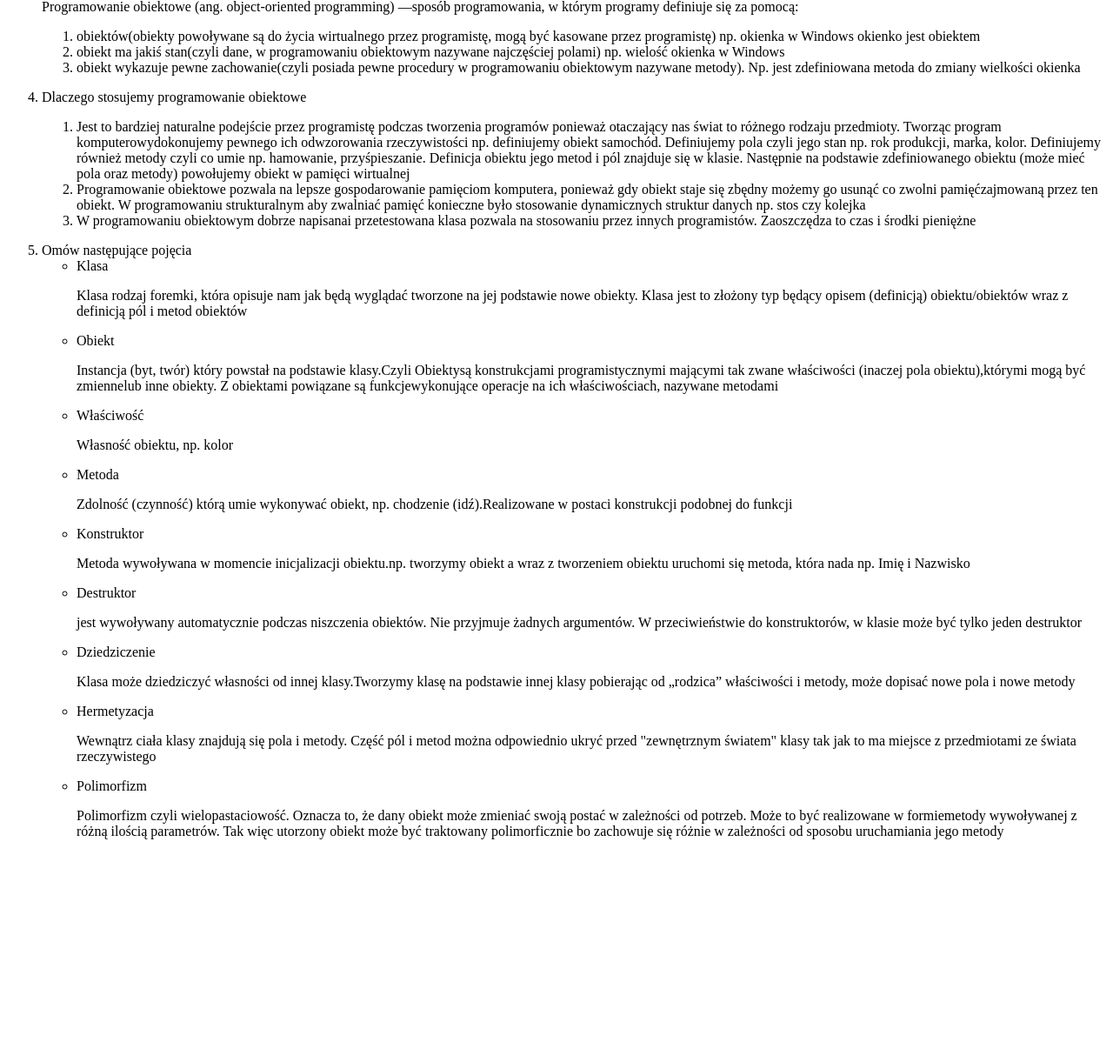
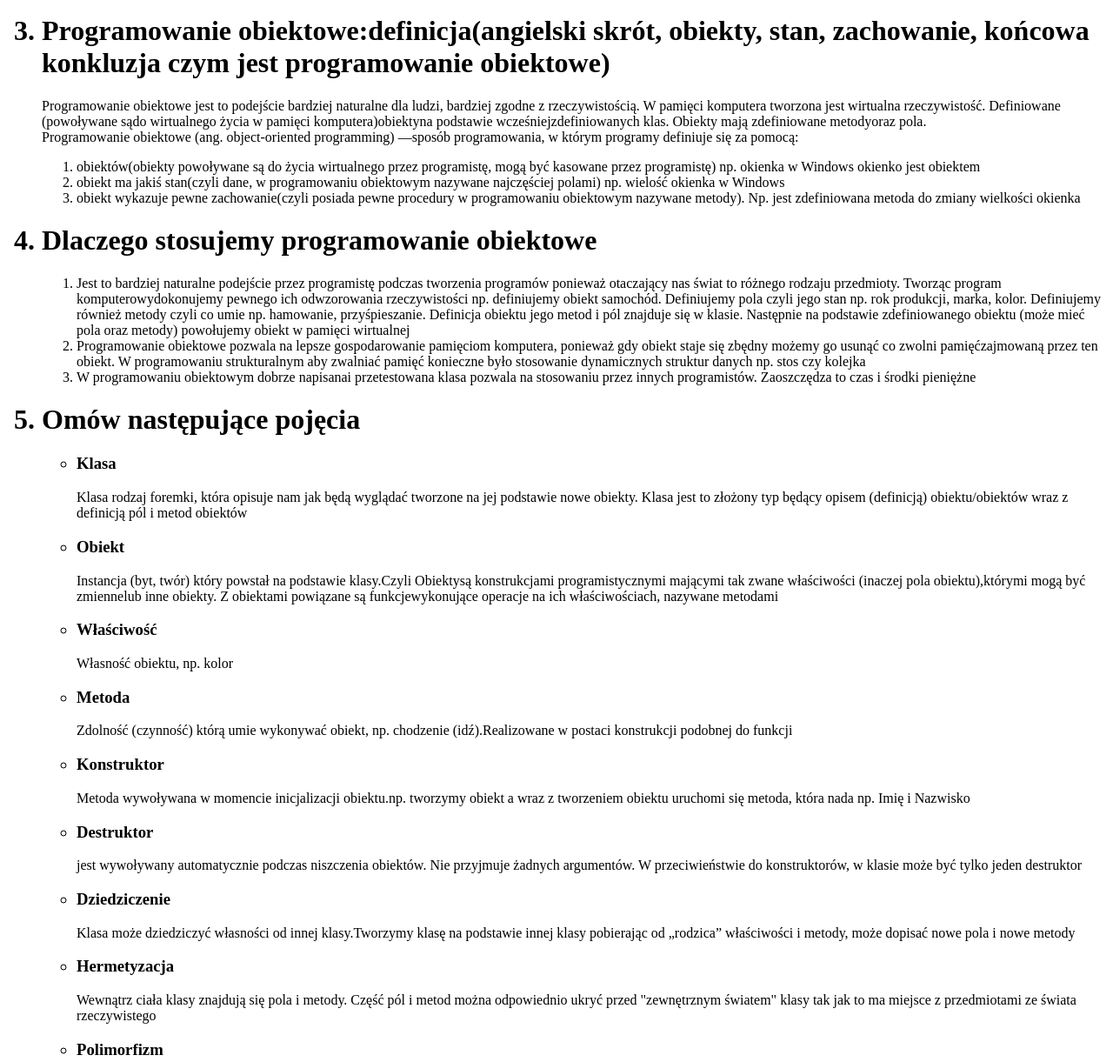
Before and after one commit to RDT1337/Java, a plain HTML site: page zadanie28_Dzi.html in a window 1280 px wide. Shown: the part 415-1636 px from the top of the page at 87% size. Before the commit the page ends 1396 px from the top, so only its background shows below. Drawn offline with Linux system fonts and the light colour scheme.

Commit message:
Update zadanie28_Dzi.html

```diff
--- a/zadanie28_Dzi.html
+++ b/zadanie28_Dzi.html
@@ -1,8 +1,8 @@
 <!DOCTYPE html>
-<html lang="en">
+<html lang="pl">
 <head>
     <meta charset="UTF-8">
-    <title>Dziubich</title>
+    <title> Jakub Dziubich </title>
 </head>
 <body>
     <ol>
@@ -11,7 +11,7 @@
     <li> Programowanie strukturalne </li>
     <li> Programowanie obiektowe </li>
     </ol></p>
-        <li> Opisz paradygmat programowania strukturalnego. Założenia programowania strukturalnego </li>
+    <h1><li> Opisz paradygmat programowania strukturalnego. Założenia programowania strukturalnego </li></h1>
        <p> paradygmat programowania opierający się na podziale kodu źródłowego programu na procedury i hierarchicznie ułożone bloki z wykorzystaniem struktur kontrolnych w postaci instrukcji wyboru i pętli </p>
        <ol>
       <li> Podzielone bloki kodu mają jeden punkt wejścia (mogą mieć wiele punktów wyjścia) </li>
@@ -22,7 +22,7 @@
       <li> Unikanie instrukcji break, continue </li>
       <li> W programowaniu proceduralnym(strukturalne) funkcje i zmienne opisujące dany przedmiot nie są ze sobą powiązane </li>
       </ol>
-        <li> Programowanie obiektowe:definicja(angielski skrót, obiekty, stan, zachowanie, końcowa konkluzja czym jest programowanie obiektowe) </li>
+      <h1><li> Programowanie obiektowe:definicja(angielski skrót, obiekty, stan, zachowanie, końcowa konkluzja czym jest programowanie obiektowe) </li></h1>
       <p> Programowanie obiektowe jest to podejście bardziej naturalne dla ludzi, bardziej zgodne z rzeczywistością. W pamięci komputera tworzona jest wirtualna rzeczywistość. Definiowane (powoływane sądo wirtualnego życia w pamięci komputera)obiektyna podstawie wcześniejzdefiniowanych klas. Obiekty mają zdefiniowane metodyoraz pola. <br>
         Programowanie obiektowe (ang. object-oriented programming) —sposób programowania, w którym programy definiuje się za pomocą:
        <ol>
@@ -31,7 +31,7 @@
        <li> obiekt wykazuje pewne zachowanie(czyli posiada pewne procedury w programowaniu obiektowym nazywane metody). Np. jest zdefiniowana metoda do zmiany wielkości okienka </li>
        </ol>
        </p>
-        <li> Dlaczego stosujemy programowanie obiektowe </li>
+        <h1><li> Dlaczego stosujemy programowanie obiektowe </li></h1>
         <p>
         <ol>
         <li> Jest to bardziej naturalne podejście przez programistę podczas tworzenia programów ponieważ otaczający nas świat to różnego rodzaju przedmioty. Tworząc program komputerowydokonujemy pewnego ich odwzorowania rzeczywistości np. definiujemy obiekt samochód. Definiujemy pola czyli  jego stan np. rok produkcji, marka, kolor. Definiujemy również metody czyli co umie np. hamowanie, przyśpieszanie. Definicja obiektu jego metod i pól znajduje się w klasie. Następnie na podstawie zdefiniowanego obiektu (może mieć pola oraz metody) powołujemy obiekt w pamięci wirtualnej </li>
@@ -39,26 +39,26 @@
         <li> W  programowaniu  obiektowym  dobrze napisanai  przetestowana  klasa  pozwala  na  stosowaniu przez innych programistów. Zaoszczędza to czas i środki pieniężne </li>
        </ol>
         </p>
-        <li> Omów następujące pojęcia </li>
+        <h1><li> Omów następujące pojęcia </li></h1>
         </h1>
         <ul>
-            <li> Klasa </li>
+        <h3><li> Klasa </li></h3>
         <p> Klasa rodzaj foremki, która opisuje nam jak będą wyglądać tworzone na jej podstawie nowe obiekty. Klasa jest to złożony typ będący opisem (definicją) obiektu/obiektów wraz z definicją pól i metod obiektów </p>
-            <li> Obiekt </li>
+        <h3><li> Obiekt </li></h3>
         <p> Instancja (byt, twór) który powstał na podstawie klasy.Czyli Obiektysą konstrukcjami programistycznymi mającymi tak zwane właściwości (inaczej pola obiektu),którymi mogą być zmiennelub inne obiekty. Z obiektami powiązane są funkcjewykonujące operacje na ich właściwościach, nazywane metodami </p>
-            <li> Właściwość </li>
+        <h3><li> Właściwość </li></h3>
         <p> Własność obiektu, np. kolor </p>
-            <li> Metoda </li>
+        <h3><li> Metoda </li></h3>
         <p> Zdolność (czynność) którą umie wykonywać obiekt, np. chodzenie (idź).Realizowane w postaci konstrukcji podobnej do funkcji </p>
-            <li> Konstruktor </li>
+        <h3><li> Konstruktor </li></h3>
         <p> Metoda wywoływana w momencie inicjalizacji obiektu.np. tworzymy obiekt a wraz z tworzeniem obiektu uruchomi się metoda, która nada np. Imię i Nazwisko </p>
-            <li> Destruktor </li>
+        <h3><li> Destruktor </li></h3>
         <p> jest wywoływany automatycznie podczas niszczenia obiektów. Nie przyjmuje żadnych argumentów.  W przeciwieństwie do konstruktorów, w klasie może być tylko jeden destruktor </p>
-            <li> Dziedziczenie </li>
+        <h3><li> Dziedziczenie </li></h3>
         <p> Klasa może dziedziczyć własności od innej klasy.Tworzymy klasę na podstawie innej klasy pobierając od „rodzica” właściwości i metody, może dopisać nowe pola i nowe metody </p>
-            <li> Hermetyzacja </li>
+        <h3><li> Hermetyzacja </li></h3>
         <p> Wewnątrz ciała klasy znajdują się pola i metody. Część pól i metod można odpowiednio ukryć przed "zewnętrznym światem" klasy tak jak to ma miejsce z przedmiotami ze świata rzeczywistego </p>
-            <li> Polimorfizm </li>
+        <h3><li> Polimorfizm </li></h3>
         <p> Polimorfizm czyli wielopastaciowość. Oznacza to, że dany obiekt może zmieniać swoją postać w zależności od potrzeb. Może to być realizowane w formiemetody wywoływanej z różną ilością parametrów. Tak więc utorzony obiekt może być traktowany polimorficznie bo zachowuje się różnie w zależności od sposobu uruchamiania jego metody </p>
         </ul>
 
```
Lines whose indentation alone changed are shown as unchanged.
